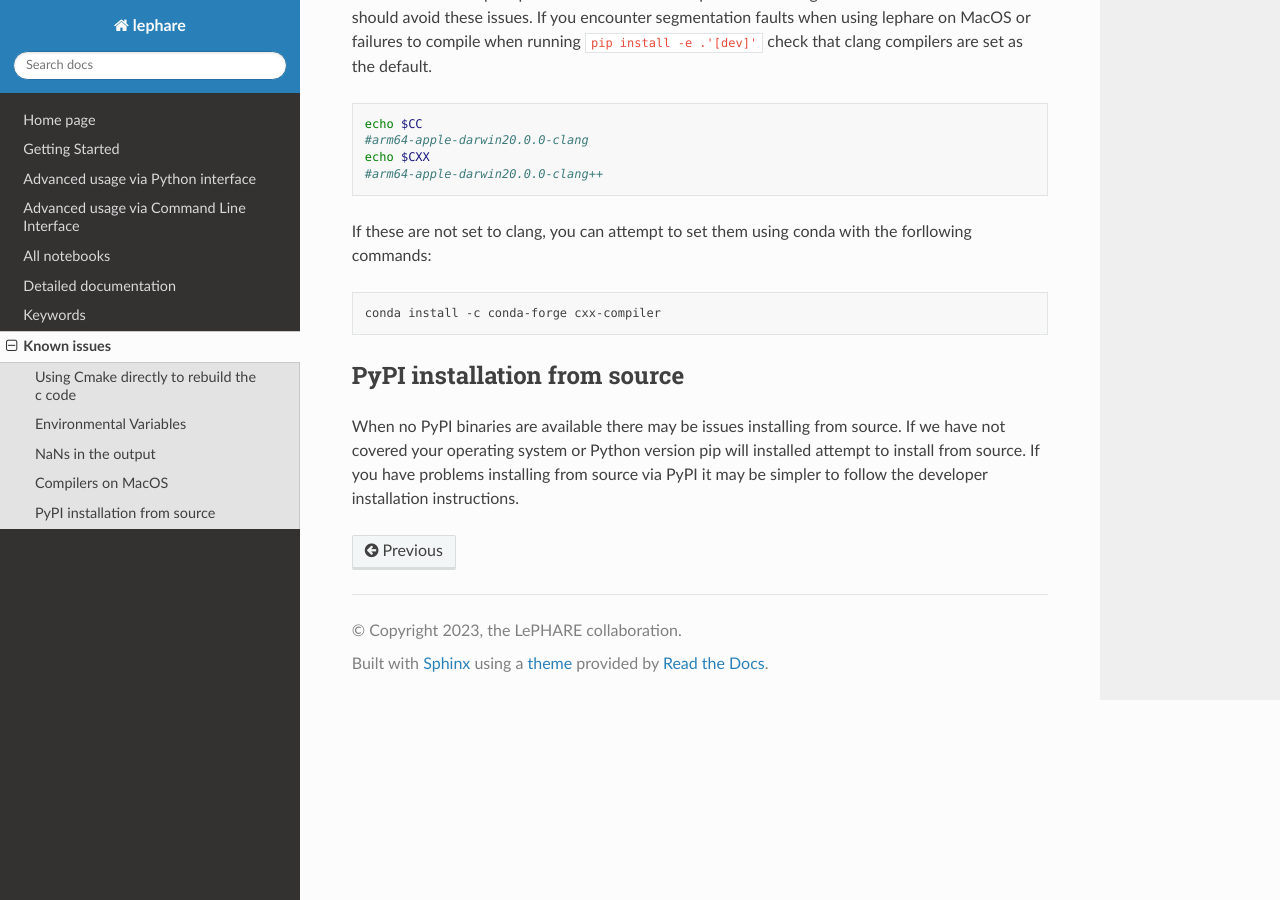
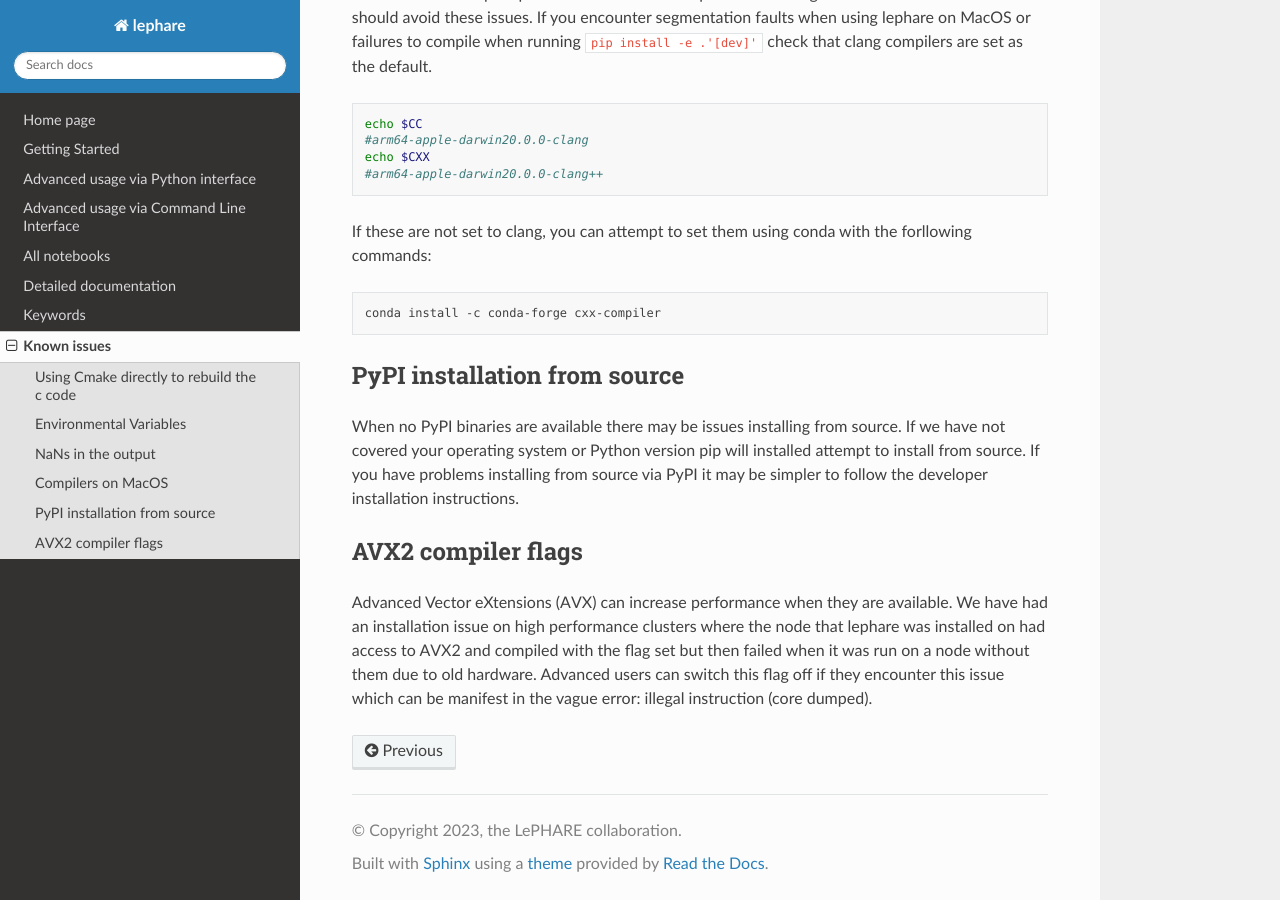
Before and after one commit to lephare-photoz/lephare, a Sphinx documentation site: the page built from docs/known_issues.rst, in a window 1280 px wide and 900 px high, scrolled down 989 px. Built offline with Sphinx 7.4.7 and the Read the Docs theme 3.1.0, drawn with Linux system fonts in a browser that asks for light colours; pages that are not in the unit, such as notebooks, are missing from menus.

Commit message:
Added known issue regarding AVX2

```diff
--- a/docs/known_issues.rst
+++ b/docs/known_issues.rst
@@ -65,3 +65,12 @@ When no PyPI binaries are available there may be issues installing from source.
 If we have not covered your operating system or Python version pip will installed
 attempt to install from source. If you have problems installing from source via
 PyPI it may be simpler to follow the developer installation instructions.
+
+AVX2 compiler flags
+===================
+Advanced Vector eXtensions (AVX) can increase performance when they are available.
+We have had an installation issue on high performance clusters where the node
+that lephare was installed on had access to AVX2 and compiled with the flag set
+but then failed when it was run on a node without them due to old hardware.
+Advanced users can switch this flag off if they encounter this issue which can
+be manifest in the vague error: illegal instruction (core dumped).
```
